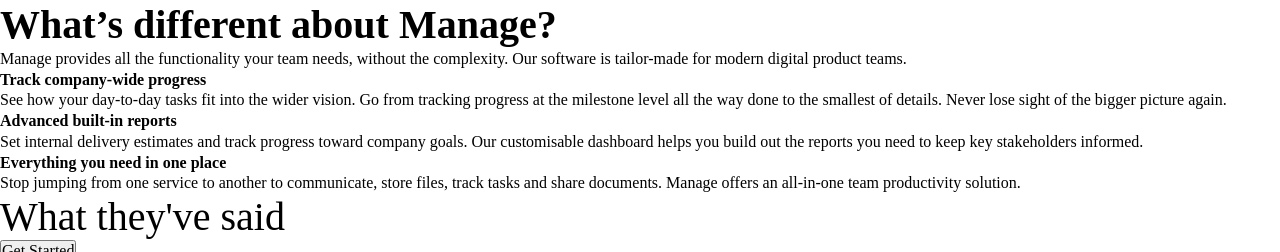
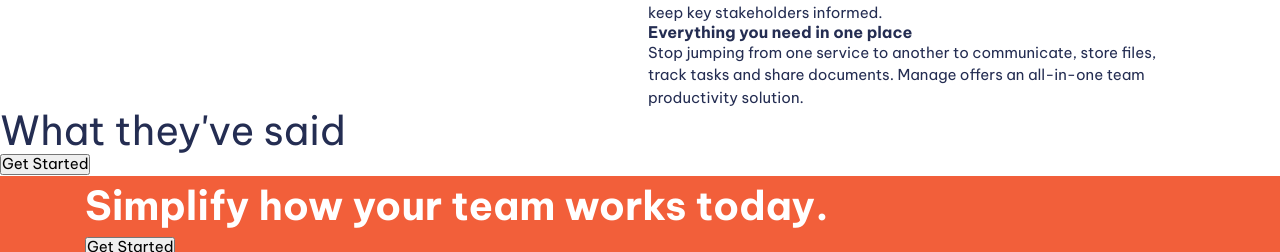
Before and after one commit to Romeo899/manageLandingPage, a website built with Vite: page fem_manage_landing_page/index.html in a window 1280 px wide. Shown: the part 800-1052 px from the top of the page. Built offline with nearby package versions, Linux system fonts and the light colour scheme.

Commit message:
CSS doing general styling

```diff
--- a/fem_manage_landing_page/index.html
+++ b/fem_manage_landing_page/index.html
@@ -84,7 +84,7 @@
       <!-- pipe is useful for sepeartion of classes -->
 
 
-      <section class="cta | bg-primary-400 text-neutral-100">
+      <section class="cta | bg-accent-400 text-neutral-100">
         <div class="container">
           <div>
             <p class="fs-secondary-heading fw-bold">Simplify how your team works today.</p>
--- a/fem_manage_landing_page/styles.css
+++ b/fem_manage_landing_page/styles.css
@@ -40,6 +40,17 @@
 
     --fs-nav: var(--fs-500);
     --fs-button: var(--fs-300);
+
+
+    --size-100: 0.25rem;
+    --size-200: 0.5rem;
+    --size-300: 0.75rem;
+    --size-400: 1rem;
+    --size-500: 1.5rem;
+    --size-600: 2rem;
+    --size-700: 3rem;
+    --size-800: 4rem;
+    --size-900: 5rem;
 }
 
 
@@ -102,6 +113,56 @@
 .fs-500 { font-size: var(--fs-500);}
 .fs-600 { font-size: var(--fs-600);}
 
+.padding-block {
+    padding-block:
+}
+
+
+.container {
+    --max-width: 1110px;;
+    --padding: 1rem;
+
+    width: min(var(--max-width), 100% - var(--padding));
+    /* margin-inline affect left and right */
+    margin-inline: auto;
+}
+
+.even-columns {
+    display: grid;
+    gap: 1rem;
+}
+
+/* why 50em? It's consistent across everything when zooming in and out. em recommended!  */
+@media (min-width: 50em) {
+    .even-columns {
+        grid-auto-flow: column;
+        grid-auto-columns: 1fr;
+    }
+}
+
+/* General Styling */
+
+body {
+    font-size: var(--fs-body);
+    font-family: var(--ff-body);
+    color: var(--clr-primary-400);
+}
+
+
+
+
+
+
+
+
+
+
+
+
+
+
+
+
 @media (min-width: 50em) {
     :root {
         --fs-body: var(--fs-500);
```
